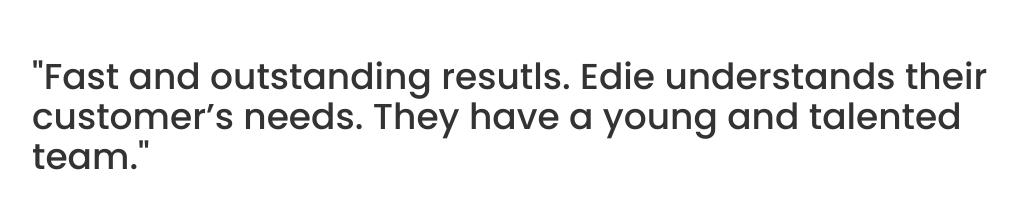
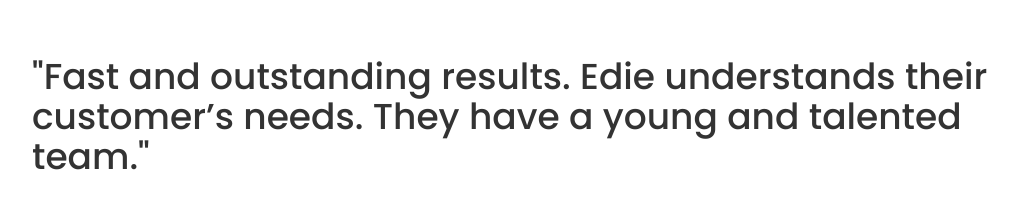
Before and after one commit to farhaan-mukarram/dev-challenges-edie-homepage, a React (Vite) app: page / in a window 1280 px wide. Shown: the part 4507-4726 px from the top of the page, without its empty margins (16-1034 px from the left). Built offline with nearby package versions, Linux system fonts and the light colour scheme.

Commit message:
fix: fix typo in the Testimonial section

```diff
--- a/src/components/Main/TestimonialSection.tsx
+++ b/src/components/Main/TestimonialSection.tsx
@@ -4,7 +4,7 @@
   return (
     <section className="flex flex-col space-y-11 max-w-[60rem]">
       <h3 className="font-medium text-4xl text-[#333333]">
-        "Fast and outstanding resutls. Edie understands their customer’s needs.
+        "Fast and outstanding results. Edie understands their customer’s needs.
         They have a young and talented team."
       </h3>
 
```
